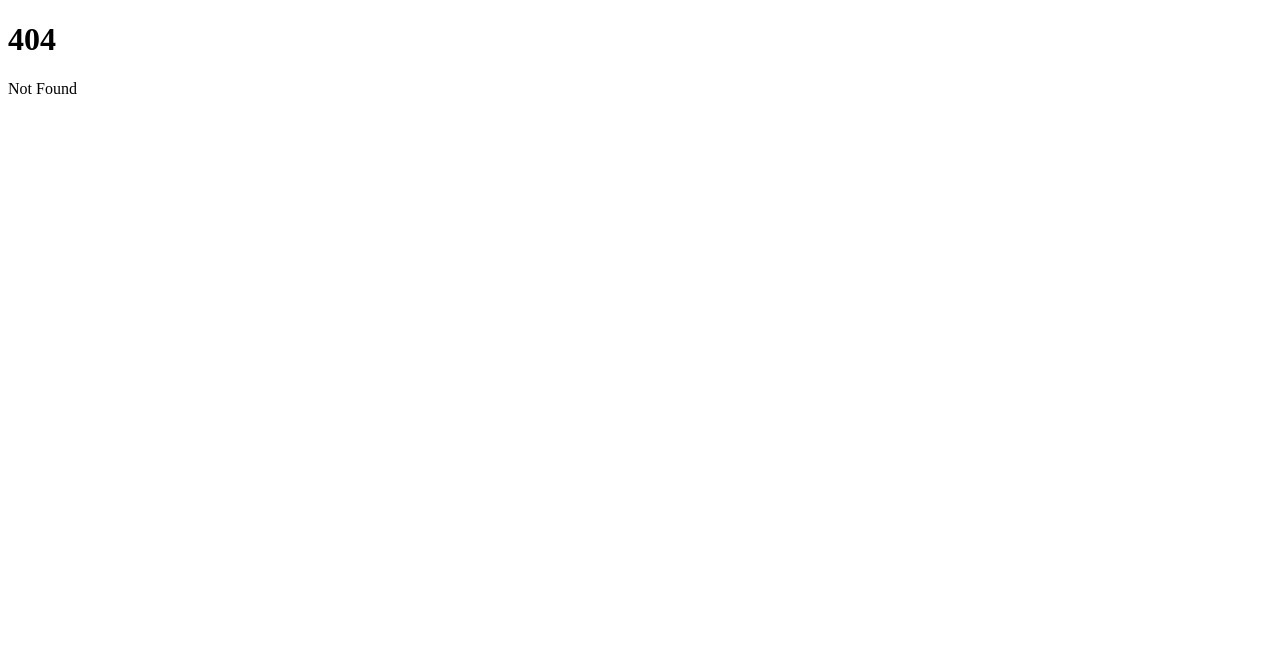
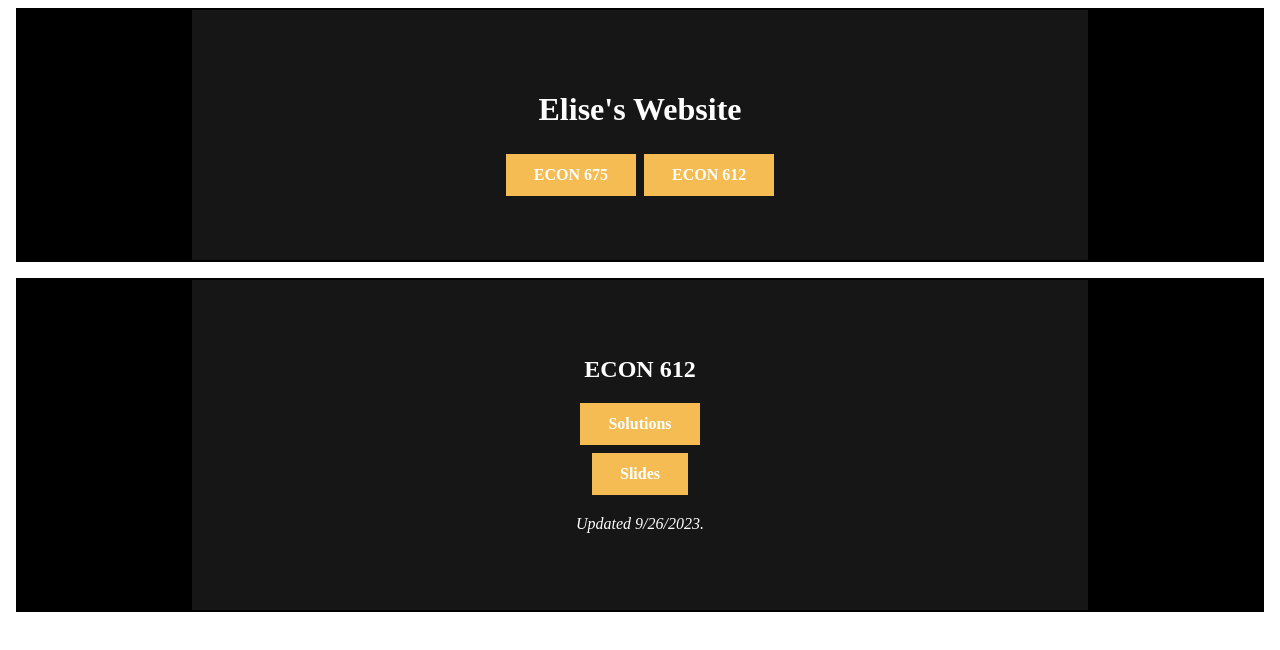
Before and after one commit to pittlestix/ECON-612, a SvelteKit app: page /ECON-612 in a window 1280 px wide. Before the commit this address had no page. Shown: the top 650 px of the page. Built offline with nearby package versions, Linux system fonts and the light colour scheme.

Commit message:
let's see

```diff
--- a/src/routes/(full-website)/+layout.svelte
+++ b/src/routes/(full-website)/+layout.svelte
@@ -10,7 +10,10 @@
 		<table align="center" width="900px" cellpadding="60px">
 		<tr>
 		<td class = "yuh">
-		<h1><center>NAVIGATE</center></h1>
+		<h1><center>Elise's Website</center></h1>
+		<center>
+			<a href="/knit-main-code"><button class="button button1"><b>ECON 675</b></button></a>
+			<a href="/ECON-612"><button class="button button1"><b>ECON 612</b></button></a></center>
 		</td>
 		</tr>
 		</table>
--- /dev/null
+++ b/src/routes/(full-website)/ECON-612/+page.svelte
@@ -0,0 +1,17 @@
+<script lang = 'ts'>
+	import "$lib/styles.css"
+	import { base } from "$app/paths";
+</script>
+
+<body class = "slay">
+<table align="center" width="900px" cellpadding="60px">
+<tr>
+<td class = "yuh">
+    <p><center><b><span style="font-size: 24px">ECON 612</span></b></center></p>
+    <center><a href="https://docs.google.com/document/d/1K5dLUFx7oWLXKtb7H1ANh1pUpwA7yAxM/edit?usp=share_link&ouid=107006776461693085236&rtpof=true&sd=true" target="_blank"><button class="button button1"><b>Solutions</b></button></a></center>
+    <center><a href="https://drive.google.com/file/d/1eQm8wBbfgfMrgcm7gx-K4d3nqMwhi-63/view?usp=share_link" target="_blank"><button class="button button1"><b>Slides</b></button></a></center>
+    <p><center><i>Updated 9/26/2023.</i></center></p>
+</td>
+</tr>
+</table>
+</body>
```
Also changed, not shown: src/routes/(full-website)/+page.svelte (+3 -8 lines).
